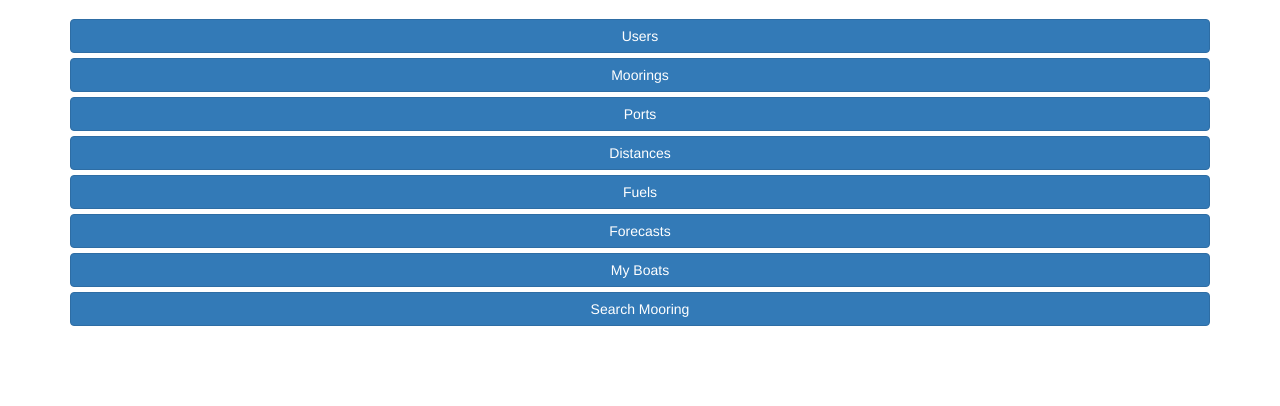
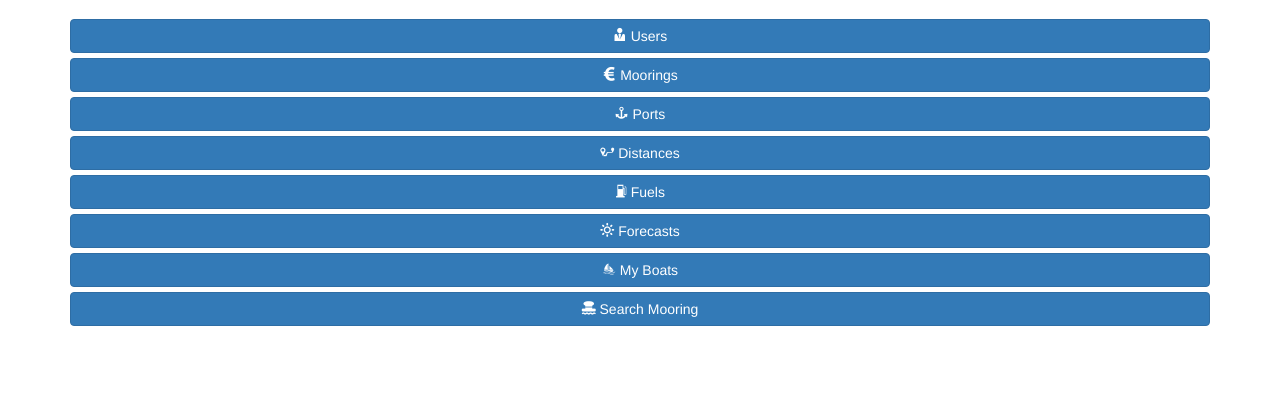
Before and after one commit to gdonaire/econavbalear, a Django app: page /econavbalear/ in a window 1280 px wide. Shown: the part 51-457 px from the top of the page. Run offline with Django 3.2, Linux system fonts and the light colour scheme; a user stored in the database is signed in; some libraries are stand-ins or nearby versions.

Commit message:
añadiendo glyphicons

```diff
--- a/amarreapp/templates/index.html
+++ b/amarreapp/templates/index.html
@@ -1,5 +1,6 @@
 {% extends 'base.html' %}
 {% load i18n %}
+{% load static %}
 {% load auth_extras %}
 {% block content %}
 {% if user.is_authenticated %}
@@ -8,6 +9,7 @@
 	align="center"
 	href="{%url 'list_usuarios' %}"
 	role="button">
+	<span class="icon-user-tie"></span>
 	{% trans "Users" %}
 </a>
 {% endif %}
@@ -16,18 +18,21 @@
 	align="center"
 	href="{%url 'list_amarres' %}"
 	role="button">
+	<span class="icon-Amarres"></span>
 	{% trans "Moorings" %}
 </a>
 <a class="btn btn-primary btn-block"
 	align="center"
 	href="{%url 'list_puertos' %}"
 	role="button">
+	<span class="icon-Puertos"></span>
 	{% trans "Ports" %}
 </a>
 <a class="btn btn-primary btn-block"
 	align="center"
 	href="{%url 'list_distancias' %}"
 	role="button">
+	<span class="icon-Distancias"></span>
 	{% trans "Distances" %}
 </a>
 {% endif %}
@@ -36,6 +41,7 @@
 	align="center"
 	href="{%url 'list_combustibles' %}"
 	role="button">
+	<span class="icon-Carburantes"></span>
 	{% trans "Fuels" %}
 </a>
 {% endif %}
@@ -44,6 +50,7 @@
 	align="center"
 	href="{%url 'list_predicciones' %}"
 	role="button">
+	<span class="icon-sun"></span>
 	{% trans "Forecasts" %}
 </a >
 {% endif %}
@@ -51,12 +58,14 @@
 	align="center"
 	href="{%url 'list_embarcaciones' %}"
 	role="button">
+	<span class="icon-sailing-boat-water"></span>
 	{% trans "My Boats" %}
 </a>
 <a class="btn btn-primary btn-block"
 	align="center"
 	href="{%url 'search_mooring' %}"
 	role="button">
+	<span class="icon-Buscar_Amarre"></span>
 	{% trans 'Search Mooring' %}
 </a>
 {% endif %}
--- a/amarres/settings.py
+++ b/amarres/settings.py
@@ -23,7 +23,7 @@ BASE_DIR = os.path.dirname(os.path.dirname(os.path.abspath(__file__)))
 SECRET_KEY = 'c%43#m_js5k4%8@s5f4l1o@^q6fbs^fzs!_c%y!4f9ol0ijjlr'
 
 # SECURITY WARNING: don't run with debug turned on in production!
-DEBUG = True
+DEBUG = False
 
 ALLOWED_HOSTS = ['localhost', '127.0.0.1', '[::1]', '172.19.2.133', '192.168.1.90', 'www.amarreapp.net', '90.162.116.26', 'www.econavbalear.net']
 
--- /dev/null
+++ b/static/css/econavbalear.css
@@ -0,0 +1,50 @@
+@font-face {
+  font-family: 'icomoon';
+  src:  url('../fonts/icomoon.eot?ql975t');
+  src:  url('../fonts/icomoon.eot?ql975t#iefix') format('embedded-opentype'),
+        url('../fonts/icomoon.ttf?ql975t') format('truetype'),
+        url('../fonts/icomoon.woff?ql975t') format('woff'),
+        url('../fonts/icomoon.svg?ql975t#icomoon') format('svg');
+  font-weight: normal;
+  font-style: normal;
+}
+
+[class^="icon-"], [class*=" icon-"] {
+  /* use !important to prevent issues with browser extensions that change fonts */
+  speak: none;
+  font-family: 'icomoon' !important;
+  font-style: normal;
+  font-weight: normal;
+  font-variant: normal;
+  text-transform: none;
+  line-height: 1;
+
+  /* Better Font Rendering =========== */
+  -webkit-font-smoothing: antialiased;
+  -moz-osx-font-smoothing: grayscale;
+}
+
+.icon-sailing-boat-water:before {
+  content: "\e901";
+}
+.icon-Buscar_Amarre:before {
+  content: "\e902";
+}
+.icon-Puertos:before {
+  content: "\e903";
+}
+.icon-Amarres:before {
+  content: "\e904";
+}
+.icon-Distancias:before {
+  content: "\e905";
+}
+.icon-Carburantes:before {
+  content: "\e900";
+}
+.icon-user-tie:before {
+  content: "\e976";
+}
+.icon-sun:before {
+  content: "\e9d4";
+}
--- a/templates/base.html
+++ b/templates/base.html
@@ -13,6 +13,7 @@
       {% endblock %}
     </title>
     <link rel="stylesheet" href="https://maxcdn.bootstrapcdn.com/bootstrap/3.3.7/css/bootstrap.min.css" integrity="sha384-BVYiiSIFeK1dGmJRAkycuHAHRg32OmUcww7on3RYdg4Va+PmSTsz/K68vbdEjh4u" crossorigin="anonymous">
+    <link href="/static/css/econavbalear.css" rel="stylesheet" type="text/css">
     <!-- Latest compiled and minified CSS -->
     <!--
     <link href="/static/css/bootstrap.min.css" rel="stylesheet" type="text/css">
```
Also changed, not shown: static/css/bootstrap.css, static/fonts/icomoon.ttf (added), static/fonts/icomoon.woff (added), 2 other files.
